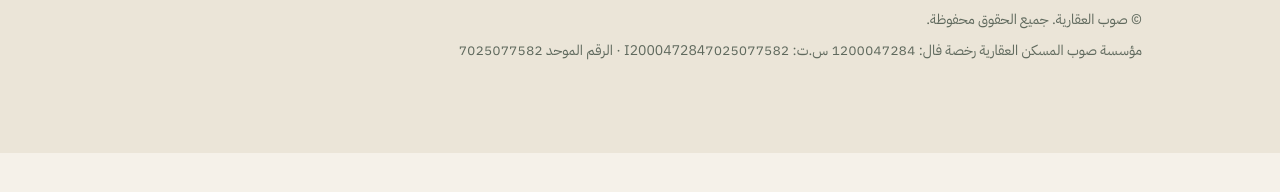
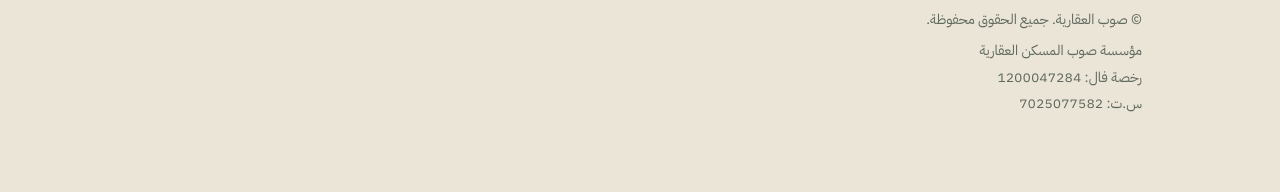
Before and after one commit to soub-realestate/soub-website, a plain HTML site: page index.html in a window 1280 px wide. Shown: the part 2504-2696 px from the top of the page. Before the commit the page ends 2657 px from the top, so only its background shows below. Drawn offline with Linux system fonts and the light colour scheme.

Commit message:
Add files via upload

```diff
--- a/app.js
+++ b/app.js
@@ -64,10 +64,16 @@ function updateExtras(sections){const parent=$('#custom-sections');if(!parent)re
 function updateContact(d){const root=$('#contact');if(!root)return;root.hidden=d.visible===false;
   text($('h2',root),d.heading);text($('p.sub',root),d.subtitle);text($('#contact .form h3'),d.form_heading);
 }
-function updateFooter(d){const footer=$('footer');if(!footer||!d?.legal)return;
- // Only touch matching disclaimer text, preserving logos and original design.
- const walker=document.createTreeWalker(footer,NodeFilter.SHOW_TEXT);let n;
- while((n=walker.nextNode())){if(n.textContent.includes('ترخيص فال')){n.textContent=d.legal;break;}}
+function updateFooter(d){
+ // Replace the entire legacy legal-details container, not just a text node.
+ // Previous markup contains <bdi> elements whose old numbers persisted.
+ const legalBox=$('footer .wrap > div');
+ if(!legalBox)return;
+ legalBox.textContent=typeof d?.legal==='string'?d.legal.trim():'';
+ legalBox.style.whiteSpace='pre-line';
+ legalBox.style.overflowWrap='anywhere';
+ legalBox.style.lineHeight='1.9';
+ legalBox.setAttribute('dir','rtl');
 }
 async function load(){try{const res=await fetch('/data/site.json',{cache:'no-store'});
  if(!res.ok)throw Error('تعذر تحميل إعدادات الموقع');
--- a/index.html
+++ b/index.html
@@ -136,7 +136,9 @@ footer{background:var(--band);border-top:1px solid var(--line);padding:22px 0 90
 </div>
 </div></section>
 </main>
-<footer><div class="wrap"><span aria-label="صوب العقارية" class="lg sm" role="img"></span>© صوب العقارية. جميع الحقوق محفوظة.<div style="margin-top:6px">مؤسسة صوب المسكن العقارية · ترخيص فال رقم <bdi>I200047284</bdi> · الرقم الموحد <bdi>7025077582</bdi></div></div></footer>
+<footer><div class="wrap"><span aria-label="صوب العقارية" class="lg sm" role="img"></span>© صوب العقارية. جميع الحقوق محفوظة.<div style="margin-top:6px;white-space:pre-line;overflow-wrap:anywhere;line-height:1.9" dir="rtl">مؤسسة صوب المسكن العقارية
+رخصة فال: 1200047284
+س.ت: 7025077582</div></div></footer>
 <a aria-label="تواصل عبر واتساب" class="fab" href="#contact"><svg viewbox="0 0 32 32"><use href="#wa"></use></svg></a>
 <script defer="True" src="/app.js"></script></body>
 </html>
```
